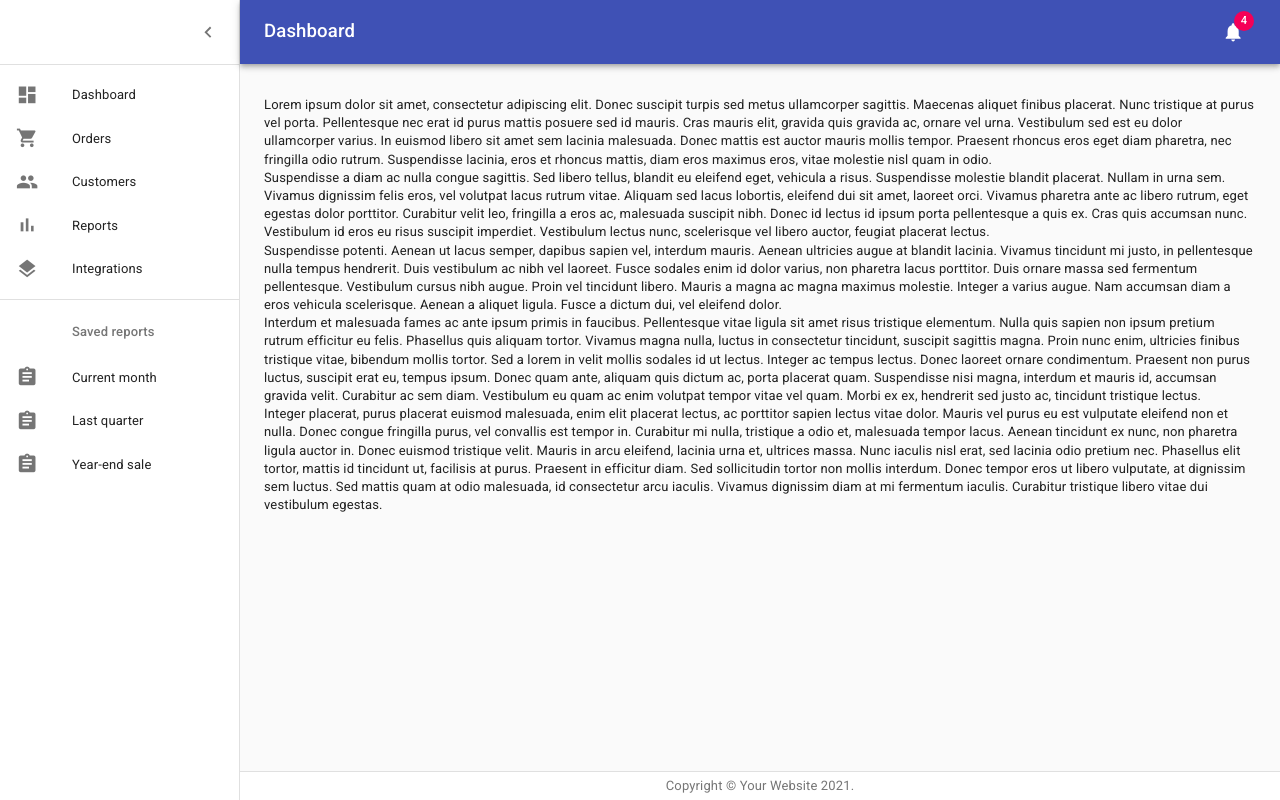
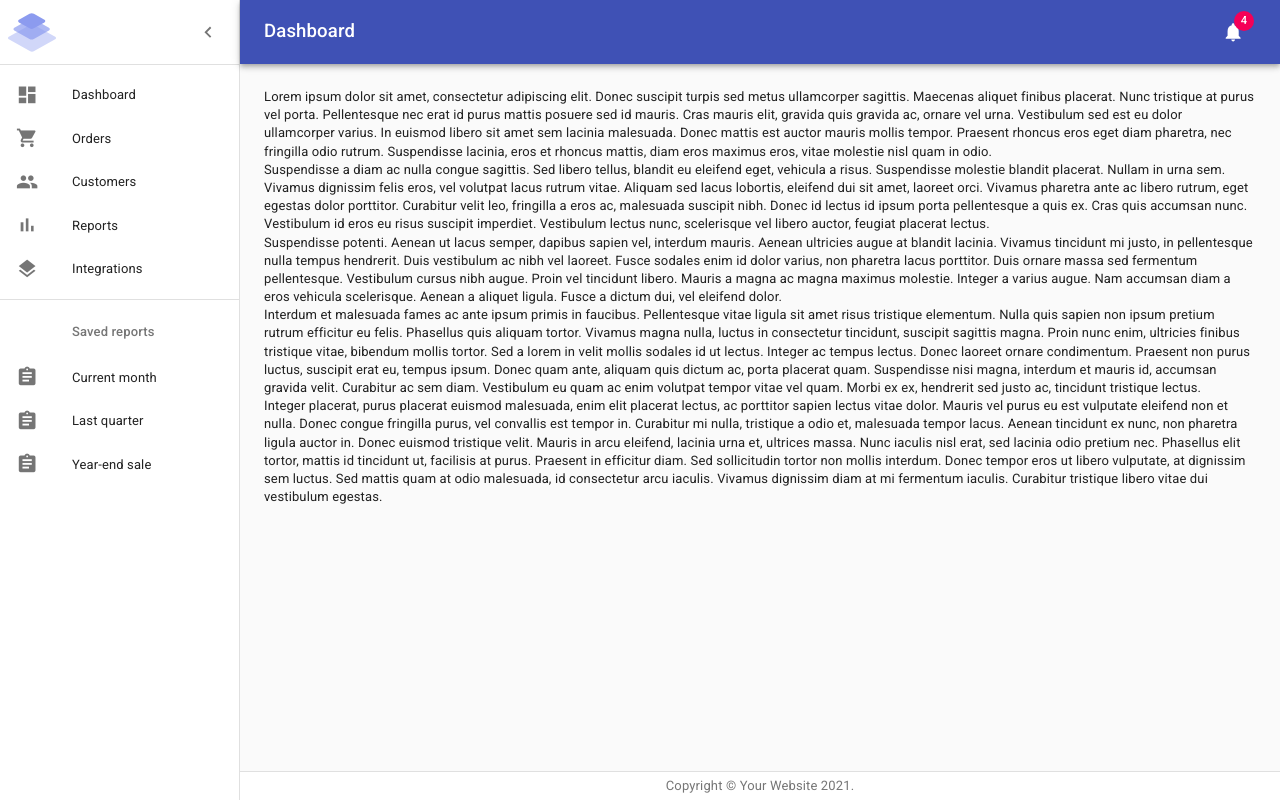
Before and after one commit to jeanbarcellos/reactjs.project-demo-001, a React (Create React App) app: page / in a window 1280 px wide. Built offline with nearby package versions, Linux system fonts and the light colour scheme.

Commit message:
App\Layout - Ajustes

```diff
--- /dev/null
+++ b/src/app/config/index.js
@@ -0,0 +1,3 @@
+export { layoutConfig } from './layoutConfig'
+export { navigationConfig } from './navigationConfig'
+export { themeConfig } from './themeConfig'
--- a/src/app/config/layoutConfig.js
+++ b/src/app/config/layoutConfig.js
@@ -1,5 +1,12 @@
 const layoutConfig = {
-  drawerWidth: 240
+  drawer: {
+    width: 240
+  },
+
+  toolbar: {
+    // keep right padding when drawer closed
+    paddingRight: 24
+  }
 }
 
 export default layoutConfig
--- a/src/app/layout/Footer.js
+++ b/src/app/layout/Footer.js
@@ -1,12 +1,12 @@
 import Typography from '@material-ui/core/Typography'
 import Link from '@material-ui/core/Link'
 import { makeStyles } from '@material-ui/core'
-import layoutConfig from '../config/layoutConfig'
+import layoutConfig from 'app/config/layoutConfig'
 
 const useStyles = makeStyles(theme => ({
   root: {
     position: 'fixed',
-    width: `calc(100% - ${layoutConfig.drawerWidth}px)`,
+    width: `calc(100% - ${layoutConfig.drawer.width}px)`,
     // height: '40px',
     background: '#FFFFFF',
     bottom: 0,
--- a/src/app/layout/Header.js
+++ b/src/app/layout/Header.js
@@ -8,11 +8,11 @@ import IconButton from '@material-ui/core/IconButton'
 import Badge from '@material-ui/core/Badge'
 import MenuIcon from '@material-ui/icons/Menu'
 import NotificationsIcon from '@material-ui/icons/Notifications'
-import layoutConfig from '../config/layoutConfig'
+import layoutConfig from 'app/config/layoutConfig'
 
 const useStyles = makeStyles(theme => ({
   toolbar: {
-    paddingRight: 24 // keep right padding when drawer closed
+    paddingRight: layoutConfig.toolbar.paddingRight // keep right padding when drawer closed
   },
   appBar: {
     zIndex: theme.zIndex.drawer + 1,
@@ -22,8 +22,8 @@ const useStyles = makeStyles(theme => ({
     })
   },
   appBarShift: {
-    marginLeft: layoutConfig.drawerWidth,
-    width: `calc(100% - ${layoutConfig.drawerWidth}px)`,
+    marginLeft: layoutConfig.drawer.width,
+    width: `calc(100% - ${layoutConfig.drawer.width}px)`,
     transition: theme.transitions.create(['width', 'margin'], {
       easing: theme.transitions.easing.sharp,
       duration: theme.transitions.duration.enteringScreen
--- a/src/app/layout/Layout.js
+++ b/src/app/layout/Layout.js
@@ -1,7 +1,6 @@
 import React, { useState } from 'react'
 import { makeStyles } from '@material-ui/core/styles'
 import CssBaseline from '@material-ui/core/CssBaseline'
-import Container from '@material-ui/core/Container'
 import Main from './Main'
 import Navigation from './Navigation'
 import Footer from './Footer'
@@ -16,10 +15,6 @@ const useStyles = makeStyles(theme => ({
     flexGrow: 1,
     height: '100vh',
     overflow: 'auto'
-  },
-  container: {
-    paddingTop: theme.spacing(4),
-    paddingBottom: theme.spacing(6)
   }
 }))
 
@@ -42,9 +37,7 @@ const DashboardPage = () => {
       <Navigation open={open} handleDrawerClose={handleDrawerClose} />
       <main className={classes.content}>
         <div className={classes.appBarSpacer} />
-        <Container maxWidth='lg' className={classes.container}>
-          <Main />
-        </Container>
+        <Main />
         <Footer />
       </main>
     </div>
--- /dev/null
+++ b/src/app/layout/Logo.js
@@ -0,0 +1,3 @@
+const Logo = props => <img alt='Logo' src='/assets/images/logo.svg' {...props} />
+
+export default Logo
--- a/src/app/layout/Main.js
+++ b/src/app/layout/Main.js
@@ -2,7 +2,7 @@ import React from 'react'
 
 const Main = () => {
   return (
-    <div>
+    <div className='p-24'>
       <p>
         Lorem ipsum dolor sit amet, consectetur adipiscing elit. Donec suscipit turpis sed metus ullamcorper sagittis.
         Maecenas aliquet finibus placerat. Nunc tristique at purus vel porta. Pellentesque nec erat id purus mattis
--- a/src/app/layout/Navigation.js
+++ b/src/app/layout/Navigation.js
@@ -11,8 +11,9 @@ import ListItemIcon from '@material-ui/core/ListItemIcon'
 import ListItemText from '@material-ui/core/ListItemText'
 import ListSubheader from '@material-ui/core/ListSubheader'
 import Icon from '@material-ui/core/Icon'
-import layoutConfig from '../config/layoutConfig'
-import navigationConfig from '../config/navigationConfig'
+import layoutConfig from 'app/config/layoutConfig'
+import navigationConfig from 'app/config/navigationConfig'
+import Logo from './Logo'
 
 export const navSavedReports = [
   {
@@ -34,19 +35,19 @@ export const navSavedReports = [
 
 const useStyles = makeStyles(theme => ({
   toolbar: {
-    paddingRight: 24 // keep right padding when drawer closed
+    paddingRight: layoutConfig.toolbar.paddingRight
   },
   toolbarIcon: {
     display: 'flex',
     alignItems: 'center',
-    justifyContent: 'flex-end',
+    // justifyContent: 'flex-end',
     padding: '0 8px',
     ...theme.mixins.toolbar
   },
   drawerPaper: {
     position: 'relative',
     whiteSpace: 'nowrap',
-    width: layoutConfig.drawerWidth,
+    width: layoutConfig.drawer.width,
     transition: theme.transitions.create('width', {
       easing: theme.transitions.easing.sharp,
       duration: theme.transitions.duration.enteringScreen
@@ -78,10 +79,14 @@ const Navigation = props => {
       }}
       open={open}
     >
-      <div className={classes.toolbarIcon}>
-        <IconButton onClick={handleDrawerClose}>
-          <ChevronLeftIcon />
-        </IconButton>
+      <div className='flex justify-between'>
+        <Logo className='h-48 mt-4 ml-8' />
+
+        <div className={classes.toolbarIcon}>
+          <IconButton onClick={handleDrawerClose}>
+            <ChevronLeftIcon />
+          </IconButton>
+        </div>
       </div>
       <Divider />
       <List>
```
Also changed, not shown: public/assets/images/logo.svg (added).
